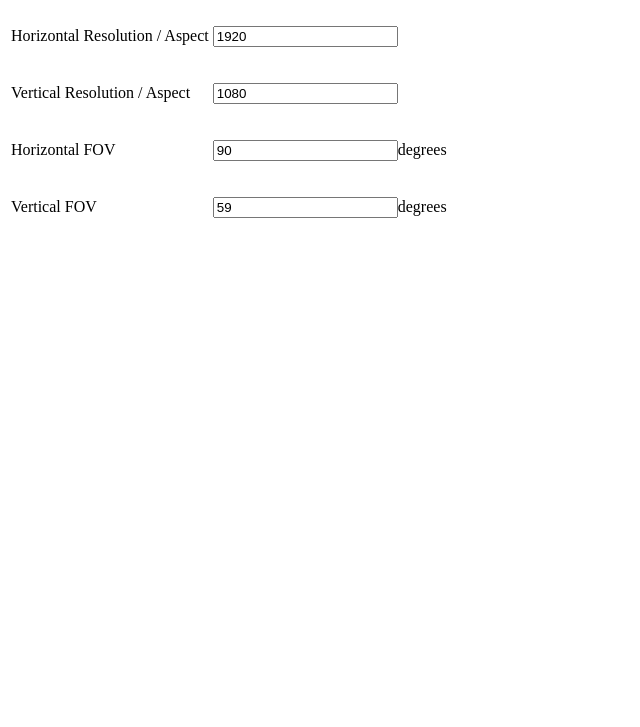
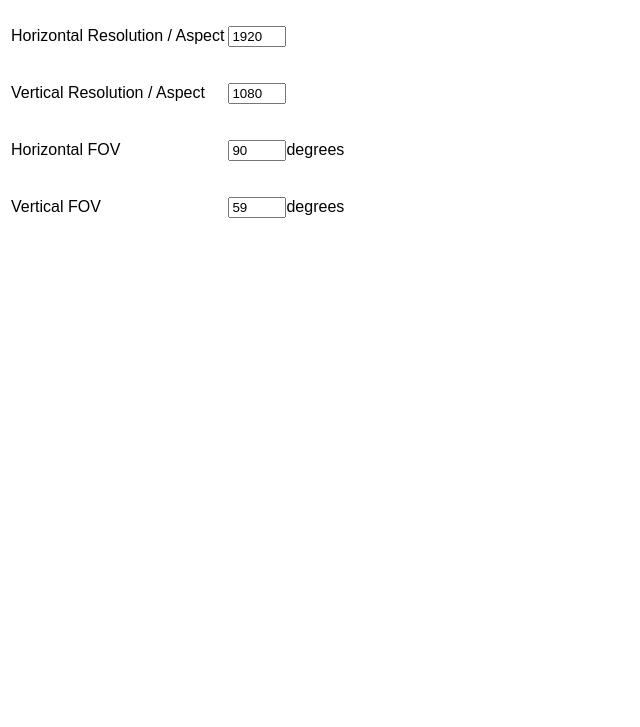
Before and after one commit to themetalmuncher/fov-calc, a plain HTML site: page index.html in a window 1280 px wide. Shown: the part 73-800 px from the top of the page, without its empty margins (0-640 px from the left). Drawn offline with Linux system fonts and the light colour scheme.

Commit message:
[added] favicon

```diff
--- a/index.html
+++ b/index.html
@@ -2,12 +2,10 @@
 <html>
 <head>
     <title>FOV Calculator</title>
+    <link rel="icon" type="image/png" href="favicon.png">
     <script type="text/javascript">
     function calc()
     {
-        // alert("Hello world!");
-        // document.getElementById("hfov").value = document.getElementById("vfov").value;
-
         var width  = document.getElementById("hres").value;
         var height = document.getElementById("vres").value;
 
@@ -20,6 +18,14 @@
         document.getElementById("vfov").value = vfov;
     }
     </script>
+    <style type="text/css">
+    body {
+        font-family: arial;
+    }
+    input[type=number] {
+        width: 50px;
+    }
+    </style>
 </head>
 <body>
 <h1>FOV Calculator</h1>
```
Also changed, not shown: favicon.png (added), favicon.svg (added).
